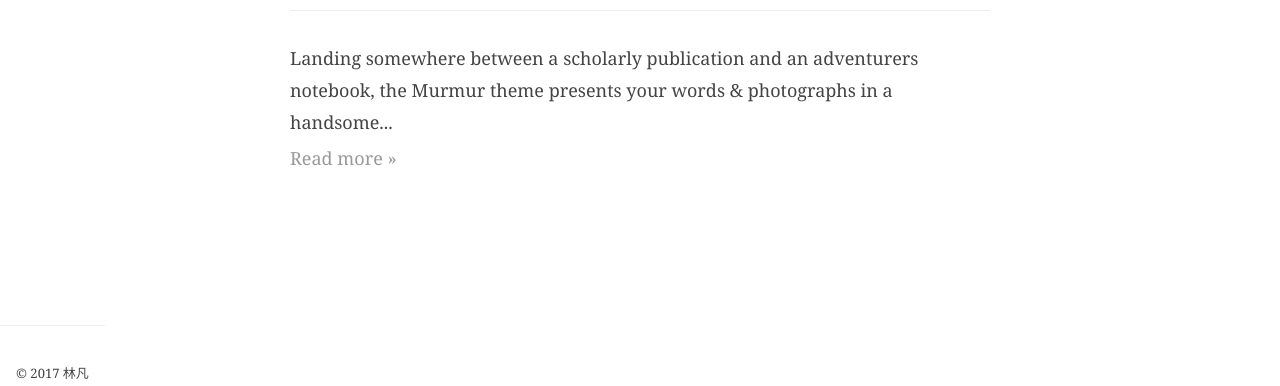
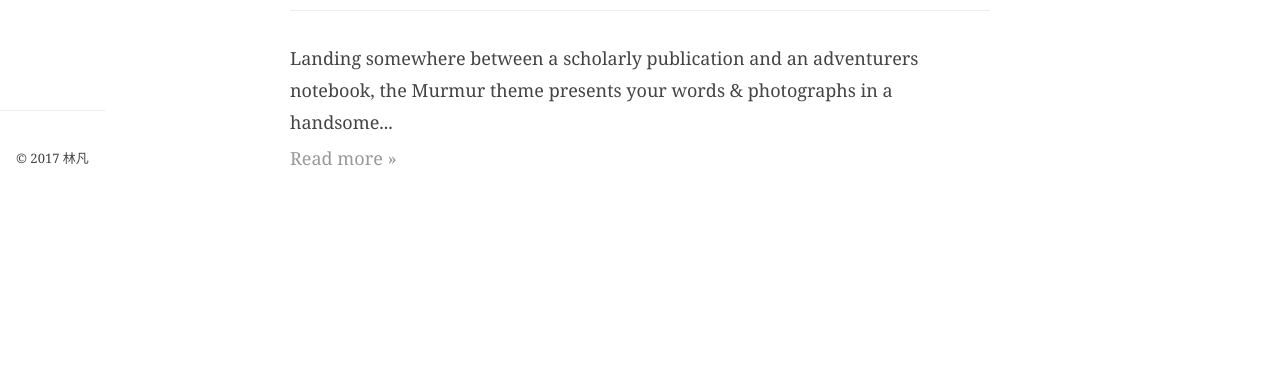
Before and after one commit to jiugewang/blog.github.io, a Jekyll site: the page built from index.html, in a window 1280 px wide. Shown: the part 511-897 px from the top of the page. Built offline with Jekyll 4.4.1, drawn with Linux system fonts in a browser that asks for light colours.

Commit message:
修改footer

```diff
--- a/_layouts/default.html
+++ b/_layouts/default.html
@@ -3,7 +3,7 @@
 <style type="text/css">
 .container{position:relative;width:100%;min-height:100%;}
 .body{padding-bottom:50px;}
-.footer{height:50px;position:fixed;bottom:0px;left:0px;}
+.footer{height:50px;position:absolute;bottom:0px;left:0px;}
 </style>>
 
 {% include head.html %}
```
